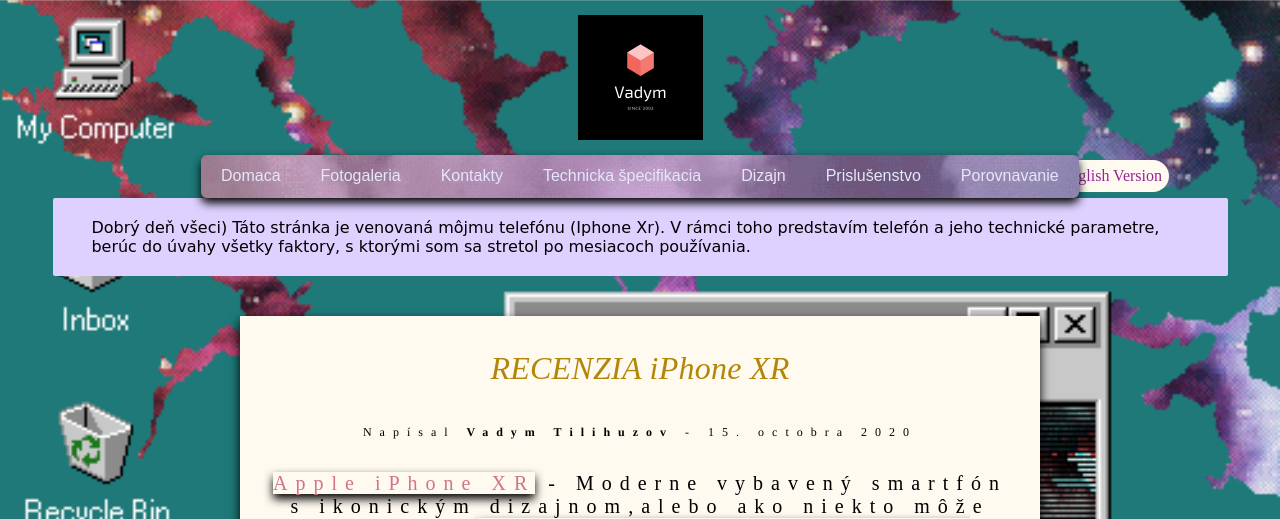
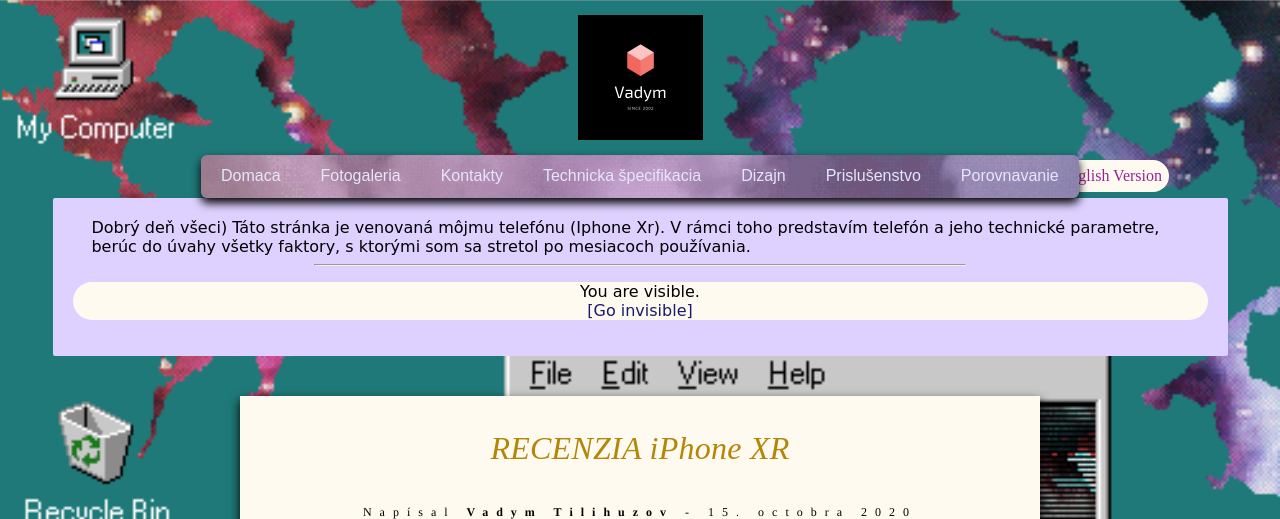
Before and after one commit to Real-4339/Real-4339.github.io, a PHP site: page /Domaca.html in a window 1280 px wide. Shown: the top 519 px of the page. Run offline with PHP 8.4, Linux system fonts and the light colour scheme.

Commit message:
переписываю тегы для инвиза

```diff
--- a/Domaca.html
+++ b/Domaca.html
@@ -30,7 +30,10 @@
             V rámci toho predstavím telefón a jeho technické parametre,
             berúc do úvahy všetky faktory,
             s ktorými som sa stretol po mesiacoch používania.
-        </p>
+            <hr />
+          <p class="button">
+            You are visible.<br>
+    <a href="Invisible.html" style="text-decoration: none; color: midnightblue;">[Go invisible]</a></p>
     </article>
   </section>
   </div>
--- a/site.css
+++ b/site.css
@@ -38,7 +38,11 @@ body {
     position: relative;
 
 }
-
+.button {
+    text-align: center;
+    border-radius: 2cm;
+    background-color: floralwhite;
+}
 
 .menu {
     position: absolute;
```
